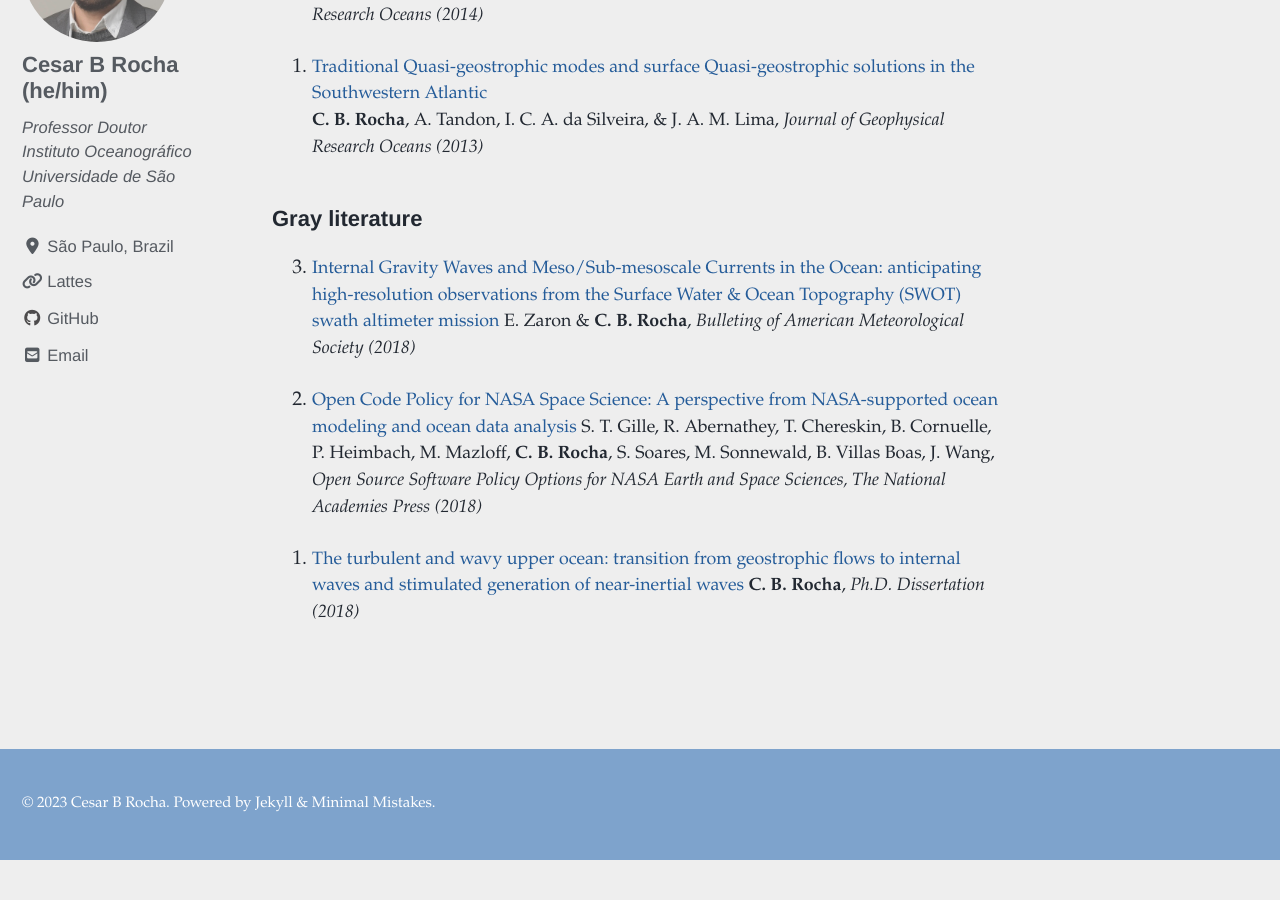
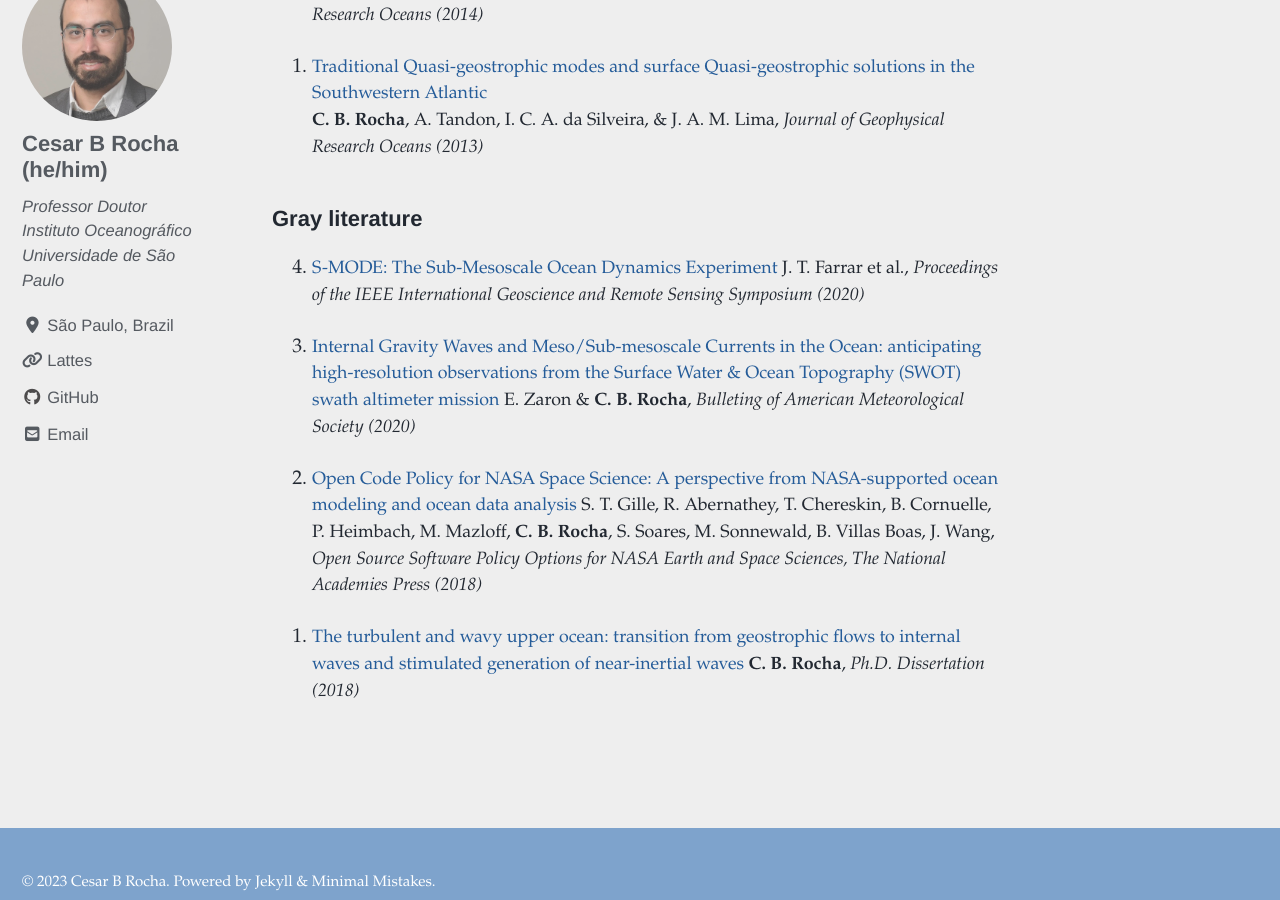
Before and after one commit to cesar-rocha/cesar-rocha.github.io, a Jekyll site: the page built from _pages/publications.md, in a window 1280 px wide and 900 px high, scrolled down 3300 px. Built offline with Jekyll 4.4.1, drawn with Linux system fonts in a browser that asks for light colours; cached includes are drawn as plain includes; nearby versions of some CDN libraries; before the commit the page ends 4160 px from its top, so only the background shows below that.

Commit message:
add new whitepaper entry

```diff
--- a/_pages/publications.md
+++ b/_pages/publications.md
@@ -75,8 +75,12 @@ header:
 
 ### Gray literature
 
-0. [Internal Gravity Waves and Meso/Sub-mesoscale Currents in the Ocean: anticipating high-resolution observations from the Surface Water & Ocean Topography (SWOT) swath altimeter mission](/assets/documents/zaron_rocha_2018.pdf)
-E. Zaron & **C. B. Rocha**, *Bulleting of American Meteorological Society (2018)*
+0. [S-MODE: The Sub-Mesoscale Ocean Dynamics Experiment
+](/assets/documents/zaron_rocha_2018.pdf)
+J. T. Farrar et al., *Proceedings of the IEEE International Geoscience and Remote Sensing Symposium (2020)*
+
+0. [Internal Gravity Waves and Meso/Sub-mesoscale Currents in the Ocean: anticipating high-resolution observations from the Surface Water & Ocean Topography (SWOT) swath altimeter mission](https://ieeexplore.ieee.org/document/9323112)
+E. Zaron & **C. B. Rocha**, *Bulleting of American Meteorological Society (2020)*
 
 0. [Open Code Policy for NASA Space Science: A perspective from NASA-supported ocean modeling and ocean data analysis](https://nap.nationalacademies.org/resource/25217/whitepapers/pdf/41_GilleSarahT.pdf)
 S. T. Gille, R. Abernathey, T. Chereskin, B. Cornuelle, P. Heimbach, M. Mazloff, **C. B. Rocha**, S. Soares, M. Sonnewald, B. Villas Boas, J. Wang, *Open Source Software Policy Options for NASA Earth and Space Sciences, The National Academies Press (2018)*
```
